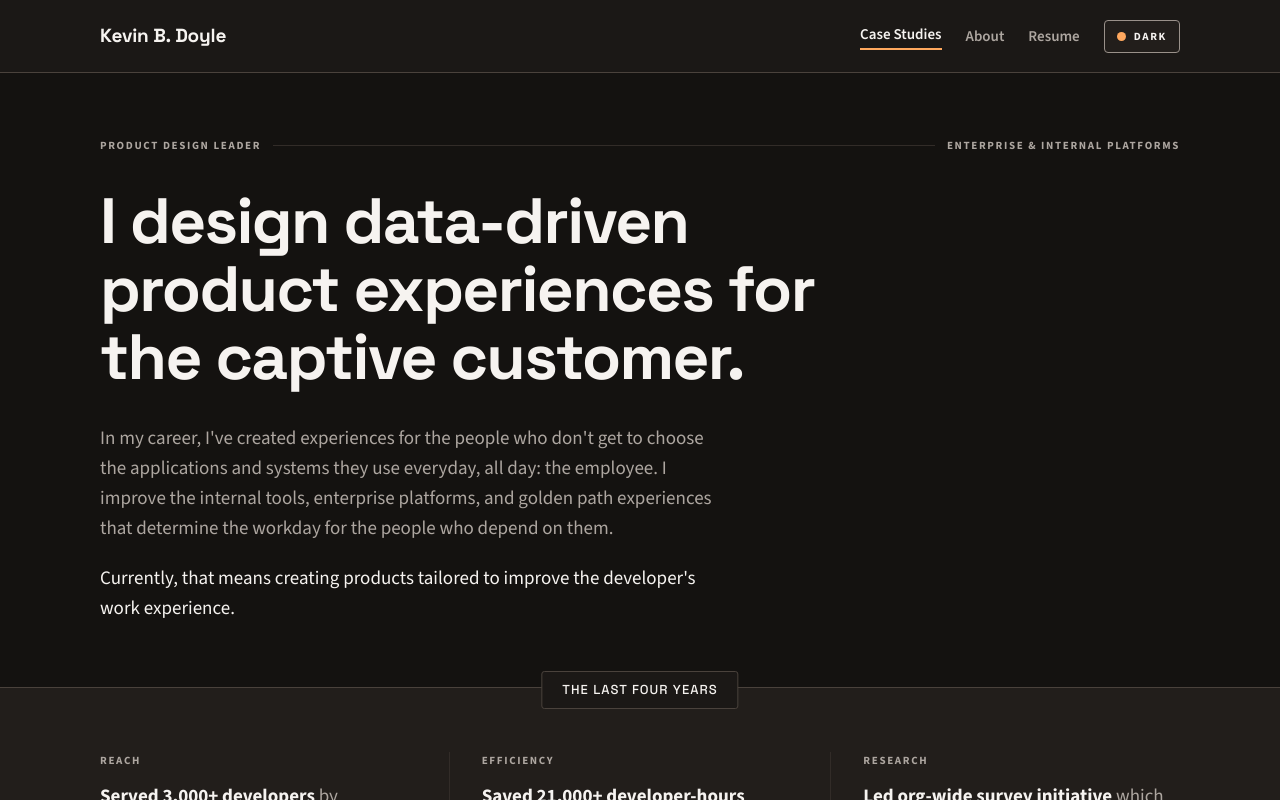
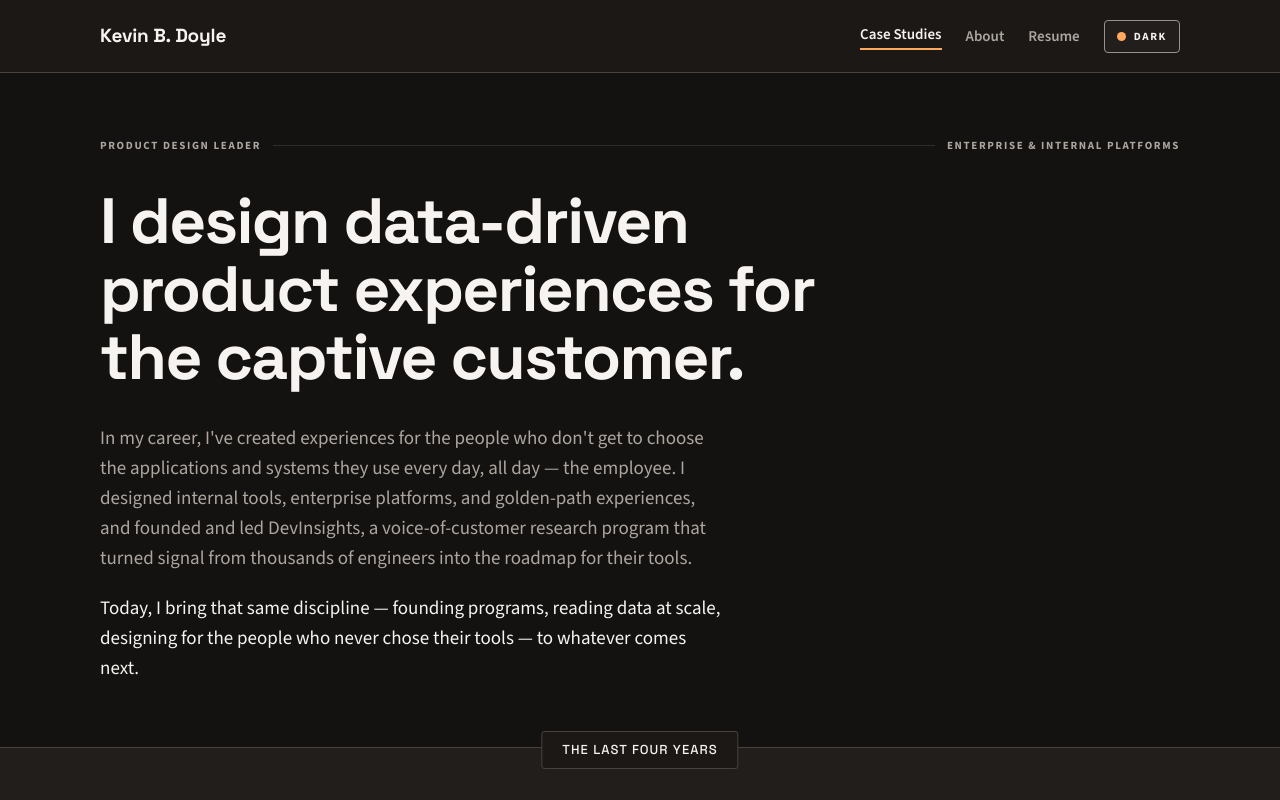
Before and after one commit to beelzebuddha/portfolio-site, a Next.js app: page / in a window 1280 px wide. Shown: the top 800 px of the page. Built offline with nearby package versions, Linux system fonts and the light colour scheme.

Commit message:
Update home page copy

```diff
--- a/app/components/Hero.tsx
+++ b/app/components/Hero.tsx
@@ -14,15 +14,10 @@ export default function Hero() {
         </h1>
         <div className={styles.intro}>
           <p className={styles.muted}>
-            In my career, I&apos;ve created experiences for the people who
-            don&apos;t get to choose the applications and systems they use
-            everyday, all day: the employee. I improve the internal tools,
-            enterprise platforms, and golden path experiences that determine the
-            workday for the people who depend on them.
+            In my career, I've created experiences for the people who don't get to choose the applications and systems they use every day, all day — the employee. I designed internal tools, enterprise platforms, and golden-path experiences, and founded and led DevInsights, a voice-of-customer research program that turned signal from thousands of engineers into the roadmap for their tools.
           </p>
           <p>
-            Currently, that means creating products tailored to improve the
-            developer&apos;s work experience.
+            Today, I bring that same discipline — founding programs, reading data at scale, designing for the people who never chose their tools — to whatever comes next.
           </p>
         </div>
       </div>
```
